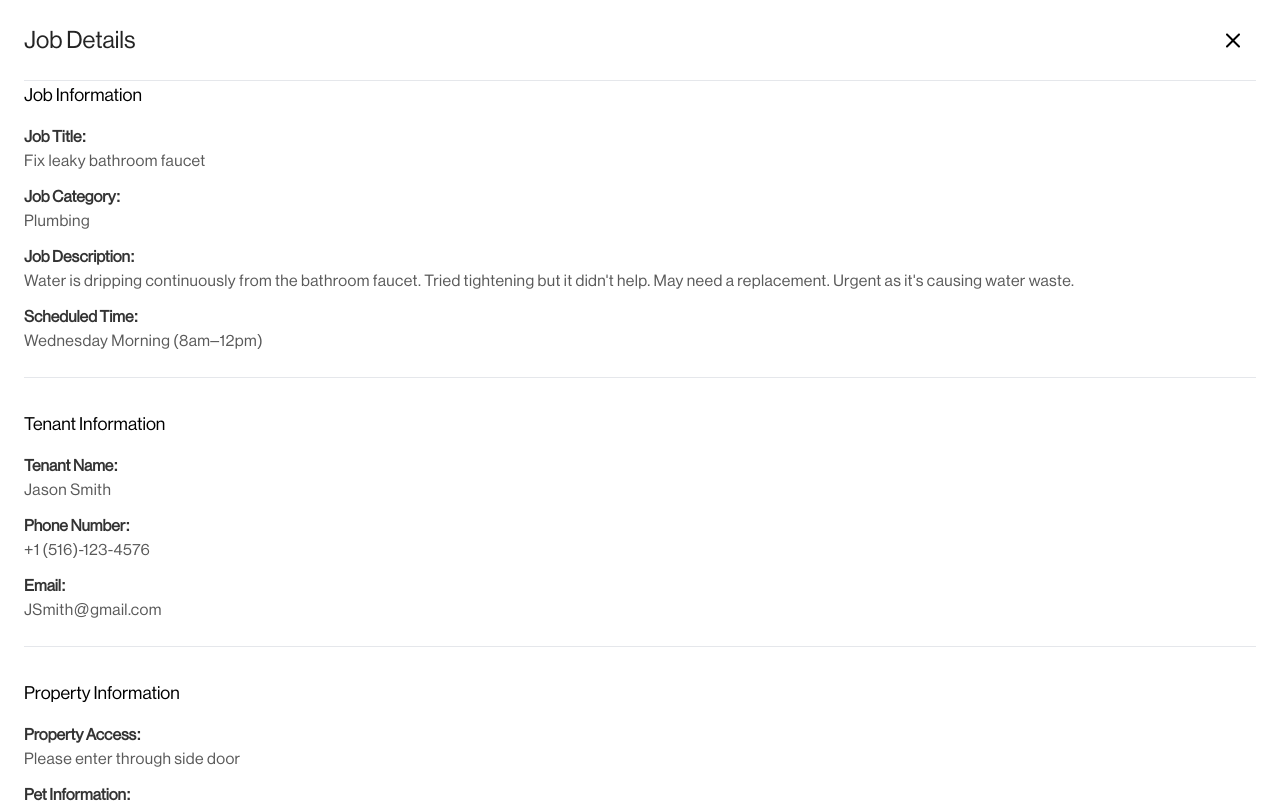
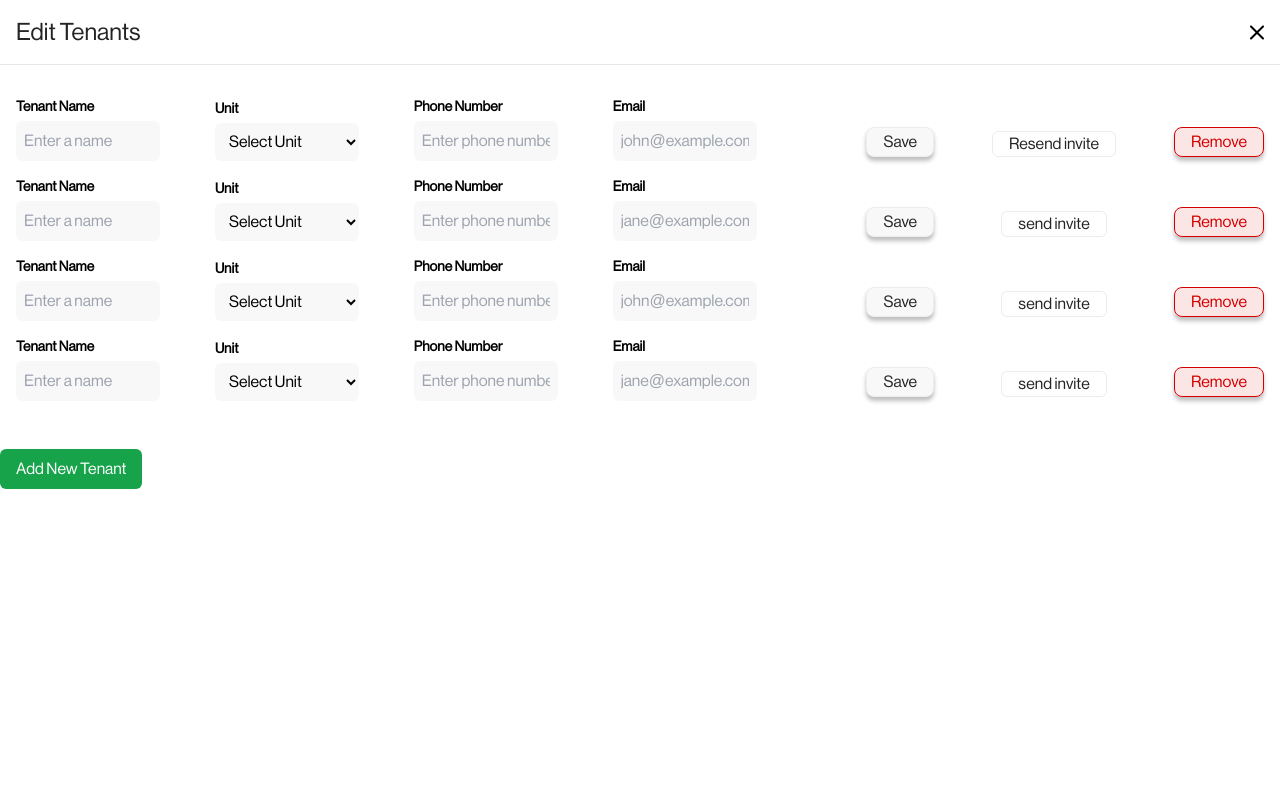
Before and after one commit to muzamil-rashdi/My-Landing-page, a React (Create React App) app: page / in a window 1280 px wide. Shown: the top 803 px of the page. Built offline with nearby package versions, Linux system fonts and the light colour scheme.

Commit message:
work EditTanentModal component

```diff
--- a/src/App.js
+++ b/src/App.js
@@ -40,124 +40,151 @@
 
 
 // Usage in App.js
-import heroBg from "./assets/images/bghero.png";
-import InfoPage from "./components/InfoPage";
+// import heroBg from "./assets/images/bghero.png";
+import EditTenantsModal from "./components/EditTenantsModal";
 
-const pageData = {
-  title: "Job Details",
-  sections: [
-    {
-      id: "job-info",
-      title: "Job Information",
-      items: [
-        { label: "Job Title:", value: "Fix leaky bathroom faucet" },
-        { label: "Job Category:", value: "Plumbing" },
-        {
-          label: "Job Description:",
-          value: "Water is dripping continuously from the bathroom faucet. Tried tightening but it didn't help. May need a replacement. Urgent as it's causing water waste."
-        },
-        { label: "Scheduled Time:", value: "Wednesday Morning (8am–12pm)" }
-      ]
-    },
-    {
-      id: "tenant-info",
-      title: "Tenant Information",
-      items: [
-        { label: "Tenant Name:", value: "Jason Smith" },
-        { label: "Phone Number:", value: "+1 (516)-123-4576" },
-        { label: "Email:", value: "JSmith@gmail.com" }
-      ]
-    },
-    {
-      id: "property-info",
-      title: "Property Information",
-      items: [
-        {
-          label: "Property Access:",
-          value: "Please enter through side door"
-        },
-        {
-          label: "Pet Information:",
-          value: "Please enter through side door"
-        },
-        {
-          label: "Property Information:",
-          value: "123 Main Street, Apt 4B, New York, NY 10001"
-        },
-        {
-          label: "Map Preview:",
-          value: "https://www.google.com/maps/embed?pb=!1m18!1m12!1m3!1d3022.9663095343008!2d-74.0062580845842!3d40.71277527932651!2m3!1f0!2f0!3f0!3m2!1i1024!2i768!4f13.1!3m3!1m2!1s0x89c25a345ae0a3a9%3A0x5f9b920c705dcd99!2s123%20Main%20St%2C%20New%20York%2C%20NY%2010001!5e0!3m2!1sen!2sus!4v1623947486419!5m2!1sen!2sus"
-        }
-      ]
-    },
-    {
-      id: "budget-preferences",
-      title: "Budget & Preferences",
-      type: "budgetPreferences", // Special type for custom rendering
-      items: [
-        { label: "Estimated Cost:", value: "$100 – $250" },
-        { label: "Job Post Date:", value: "June 16, 2025" },
-        {
-          label: "Availability:",
-          value: [
-            "Wednesday Morning (8am–12pm)",
-            "Thursday Afternoon (12pm–3pm)",
-            "Friday All Day (8am–6pm)",
-            "Saturday All Day (8am–6pm)"
-          ]
-        },
-        {
-          label: "Select a Time to Complete the Work:",
-          value: [
-            "Wednesday Morning (8am–12pm)",
-            "Thursday Afternoon (12pm–3pm)",
-            "Friday All Day (8am–6pm)",
-            "Saturday All Day (8am–6pm)"
-          ]
-        },
-        {
-          label: "Attachments:",
-          value: [heroBg, heroBg]
-        }
-      ]
-    }
+// const pageData = {
+//   title: "Job Details",
+//   sections: [
+//     {
+//       id: "job-info",
+//       title: "Job Information",
+//       items: [
+//         { label: "Job Title:", value: "Fix leaky bathroom faucet" },
+//         { label: "Job Category:", value: "Plumbing" },
+//         {
+//           label: "Job Description:",
+//           value: "Water is dripping continuously from the bathroom faucet. Tried tightening but it didn't help. May need a replacement. Urgent as it's causing water waste."
+//         },
+//         { label: "Scheduled Time:", value: "Wednesday Morning (8am–12pm)" }
+//       ]
+//     },
+//     {
+//       id: "tenant-info",
+//       title: "Tenant Information",
+//       items: [
+//         { label: "Tenant Name:", value: "Jason Smith" },
+//         { label: "Phone Number:", value: "+1 (516)-123-4576" },
+//         { label: "Email:", value: "JSmith@gmail.com" }
+//       ]
+//     },
+//     {
+//       id: "property-info",
+//       title: "Property Information",
+//       items: [
+//         {
+//           label: "Property Access:",
+//           value: "Please enter through side door"
+//         },
+//         {
+//           label: "Pet Information:",
+//           value: "Please enter through side door"
+//         },
+//         {
+//           label: "Property Information:",
+//           value: "123 Main Street, Apt 4B, New York, NY 10001"
+//         },
+//         {
+//           label: "Map Preview:",
+//           value: "https://www.google.com/maps/embed?pb=!1m18!1m12!1m3!1d3022.9663095343008!2d-74.0062580845842!3d40.71277527932651!2m3!1f0!2f0!3f0!3m2!1i1024!2i768!4f13.1!3m3!1m2!1s0x89c25a345ae0a3a9%3A0x5f9b920c705dcd99!2s123%20Main%20St%2C%20New%20York%2C%20NY%2010001!5e0!3m2!1sen!2sus!4v1623947486419!5m2!1sen!2sus"
+//         }
+//       ]
+//     },
+//     {
+//       id: "budget-preferences",
+//       title: "Budget & Preferences",
+//       type: "budgetPreferences", // Special type for custom rendering
+//       items: [
+//         { label: "Estimated Cost:", value: "$100 – $250" },
+//         { label: "Job Post Date:", value: "June 16, 2025" },
+//         {
+//           label: "Availability:",
+//           value: [
+//             "Wednesday Morning (8am–12pm)",
+//             "Thursday Afternoon (12pm–3pm)",
+//             "Friday All Day (8am–6pm)",
+//             "Saturday All Day (8am–6pm)"
+//           ]
+//         },
+//         {
+//           label: "Select a Time to Complete the Work:",
+//           value: [
+//             "Wednesday Morning (8am–12pm)",
+//             "Thursday Afternoon (12pm–3pm)",
+//             "Friday All Day (8am–6pm)",
+//             "Saturday All Day (8am–6pm)"
+//           ]
+//         },
+//         {
+//           label: "Attachments:",
+//           value: [heroBg, heroBg]
+//         }
+//       ]
+//     }
+//   ]
+// };
+
+// // Alternative example with multiple map previews
+// const pageDataWithMultipleMaps = {
+//   title: "Property Details",
+//   sections: [
+//     {
+//       id: "location-info",
+//       title: "Location Information",
+//       items: [
+//         {
+//           label: "Map Preview:",
+//           value: "https://www.google.com/maps/embed?pb=!1m18!1m12!1m3!1d3022.9663095343008!2d-74.0062580845842!3d40.71277527932651!2m3!1f0!2f0!3f0!3m2!1i1024!2i768!4f13.1!3m3!1m2!1s0x89c25a345ae0a3a9%3A0x5f9b920c705dcd99!2s123%20Main%20St%2C%20New%20York%2C%20NY%2010001!5e0!3m2!1sen!2sus!4v1623947486419!5m2!1sen!2sus"
+//         },
+//         {
+//           label: "Satellite View:",
+//           value: "https://www.google.com/maps/embed?pb=!1m18!1m12!1m3!1d3022.9663095343008!2d-74.0062580845842!3d40.71277527932651!2m3!1f0!2f0!3f0!3m2!1i1024!2i768!4f13.1!3m3!1m2!1s0x89c25a345ae0a3a9%3A0x5f9b920c705dcd99!2s123%20Main%20St%2C%20New%20York%2C%20NY%2010001!5e0!3m2!1sen!2sus!4v1623947486419!5m2!1sen!2sus"
+//         }
+//       ]
+//     }
+//   ]
+// };
+// Example data with the new structure
+const tenantRows = [
+  [
+    { label: "Tenant Name", placeholder: "Enter a name", type: "text", name: "Tenant_Name" },
+    { label: "Unit", placeholder: "Select Unit", type: "select", name: "Unit", options: ["Unit A", "Unit B"] },
+    { label: "Phone Number", placeholder: "Enter phone number", type: "phone", name: "Phone_Number" },
+    { label: "Email", placeholder: "john@example.com", type: "email", name: "Email" },
+    { is_sent:true}
+  ],
+  [
+    { label: "Tenant Name", placeholder: "Enter a name", type: "text", name: "Tenant_Name" },
+    { label: "Unit", placeholder: "Select Unit", type: "select", name: "Unit", options: ["Unit A", "Unit B", "Unit C"] },
+    { label: "Phone Number", placeholder: "Enter phone number", type: "phone", name: "Phone_Number" },
+    { label: "Email", placeholder: "jane@example.com", type: "email", name: "Email" },
+    { is_sent:false}
+  ],
+    [
+    { label: "Tenant Name", placeholder: "Enter a name", type: "text", name: "Tenant_Name" },
+    { label: "Unit", placeholder: "Select Unit", type: "select", name: "Unit", options: ["Unit A", "Unit B"] },
+    { label: "Phone Number", placeholder: "Enter phone number", type: "phone", name: "Phone_Number" },
+    { label: "Email", placeholder: "john@example.com", type: "email", name: "Email" },
+    { is_sent:false}
+  ],
+  [
+    { label: "Tenant Name", placeholder: "Enter a name", type: "text", name: "Tenant_Name" },
+    { label: "Unit", placeholder: "Select Unit", type: "select", name: "Unit", options: ["Unit A", "Unit B", "Unit C"] },
+    { label: "Phone Number", placeholder: "Enter phone number", type: "phone", name: "Phone_Number" },
+    { label: "Email", placeholder: "jane@example.com", type: "email", name: "Email" },
+    { is_sent:false}
   ]
-};
+];
 
-// Alternative example with multiple map previews
-const pageDataWithMultipleMaps = {
-  title: "Property Details",
-  sections: [
-    {
-      id: "location-info",
-      title: "Location Information",
-      items: [
-        {
-          label: "Map Preview:",
-          value: "https://www.google.com/maps/embed?pb=!1m18!1m12!1m3!1d3022.9663095343008!2d-74.0062580845842!3d40.71277527932651!2m3!1f0!2f0!3f0!3m2!1i1024!2i768!4f13.1!3m3!1m2!1s0x89c25a345ae0a3a9%3A0x5f9b920c705dcd99!2s123%20Main%20St%2C%20New%20York%2C%20NY%2010001!5e0!3m2!1sen!2sus!4v1623947486419!5m2!1sen!2sus"
-        },
-        {
-          label: "Satellite View:",
-          value: "https://www.google.com/maps/embed?pb=!1m18!1m12!1m3!1d3022.9663095343008!2d-74.0062580845842!3d40.71277527932651!2m3!1f0!2f0!3f0!3m2!1i1024!2i768!4f13.1!3m3!1m2!1s0x89c25a345ae0a3a9%3A0x5f9b920c705dcd99!2s123%20Main%20St%2C%20New%20York%2C%20NY%2010001!5e0!3m2!1sen!2sus!4v1623947486419!5m2!1sen!2sus"
-        }
-      ]
-    }
-  ]
-};
+// Usage in parent component
 
 export default function App() {
   return (
-    <InfoPage
-      title={pageData.title}
-      sections={pageData.sections}
-    >
-      <button className="px-4 py-2 bg-gray-300 rounded-xl">Back</button>
-      <button className="px-4 py-2 bg-red-600 text-white rounded-xl">
-        Deny With Reason
-      </button>
-      <button className="px-4 py-2 bg-green-600 text-white rounded-xl">
-        Approve Job
-      </button>
-    </InfoPage>
+   <EditTenantsModal rows={tenantRows}>
+  <button className="px-4 py-2 bg-green-600 text-white rounded-md">
+    Add New Tenant
+  </button>
+</EditTenantsModal>
+
   );
 }
--- /dev/null
+++ b/src/components/EditTenantsModal.jsx
@@ -0,0 +1,206 @@
+
+
+// const Sections = ({ fields }) => {
+//   return (
+//     <div className="p-6 font-neue">
+//       <h2 className="text-xl font-bold mb-4">Edit Tenants</h2>
+
+//       <div className="space-y-6">
+//         {fields.map((field, index) => (
+//           <div
+//             key={index}
+//             className="flex items-center gap-4 p-4 border rounded-2xl shadow-sm"
+//           >
+//             {/* Label */}
+//             <label className="w-40 font-medium">{field.key}</label>
+
+//             {/* Input based on type */}
+//             {field.type === "text-area" && (
+//               <textarea
+//                 className="flex-1 p-2 border rounded-md"
+//                 placeholder={field.key}
+//               />
+//             )}
+
+//             {field.type === "text" && (
+//               <input
+//                 type="text"
+//                 className="flex-1 p-2 border rounded-md"
+//                 placeholder={field.key}
+//               />
+//             )}
+
+//             {field.type === "email" && (
+//               <input
+//                 type="email"
+//                 className="flex-1 p-2 border rounded-md"
+//                 placeholder={field.key}
+//               />
+//             )}
+
+//             {field.type === "select" && (
+//               <select className="flex-1 p-2 border rounded-md">
+//                 {field.options && field.options.length > 0 ? (
+//                   field.options.map((opt, i) => (
+//                     <option key={i} value={opt}>
+//                       {opt}
+//                     </option>
+//                   ))
+//                 ) : (
+//                   <option value="">Select {field.key}</option>
+//                 )}
+//               </select>
+//             )}
+
+//             {/* Buttons */}
+//             <div className="flex gap-2">
+//               <button className="px-3 py-1 bg-green-500 text-white rounded-md">
+//                 Save
+//               </button>
+//               <button className="px-3 py-1 bg-blue-500 text-white rounded-md">
+//                 Send Invite
+//               </button>
+//               <button className="px-3 py-1 bg-red-500 text-white rounded-md">
+//                 Remove
+//               </button>
+//             </div>
+//           </div>
+//         ))}
+//       </div>
+//     </div>
+//   );
+// };
+
+import React, { useState } from "react";
+
+const EditTenantsModal = ({ rows, children }) => {
+  const [tenantData, setTenantData] = useState(
+    rows.map(row =>
+      row.reduce((acc, field) => {
+        // Initialize with empty values, not placeholders
+        acc[field.name] = field.value || '';
+        return acc;
+      }, {})
+    )
+  );
+
+  const handleInputChange = (rowIndex, fieldName, value) => {
+    const updatedData = [...tenantData];
+    updatedData[rowIndex][fieldName] = value;
+    setTenantData(updatedData);
+  };
+
+  const handleSave = (rowIndex) => {
+    console.log("Saved data:", tenantData[rowIndex]);
+
+  };
+
+  const handleSendInvite = (rowIndex) => {
+    console.log("Send invite for:", tenantData[rowIndex]);
+
+  };
+
+  const handleRemove = (rowIndex) => {
+    console.log("Remove tenant at index:", rowIndex);
+
+  };
+
+  return (
+    <div className="font-neue px-0 font-neue">
+
+      <div className="flex items-center justify-between flex-row border-b  mb-4">
+        <h1 className="text-2xl text-[#242424] font-[500] p-4">Edit Tenants</h1>
+        <button className="p-4 hover:bg-green-600 hover:text-white transition rounded">
+          <svg
+            width="14"
+            height="15"
+            viewBox="0 0 14 15"
+            fill="none"
+            xmlns="http://www.w3.org/2000/svg"
+          >
+            <path
+              fillRule="evenodd"
+              clipRule="evenodd"
+              d="M0.292893 0.792893C0.683417 0.402369 1.31658 0.402369 1.70711 0.792893L7 6.08579L12.2929 0.792893C12.6834 0.402369 13.3166 0.402369 13.7071 0.792893C14.0976 1.18342 14.0976 1.81658 13.7071 2.20711L8.41421 7.5L13.7071 12.7929C14.0976 13.1834 14.0976 13.8166 13.7071 14.2071C13.3166 14.5976 12.6834 14.5976 12.2929 14.2071L7 8.91421L1.70711 14.2071C1.31658 14.5976 0.683417 14.5976 0.292893 14.2071C-0.0976311 13.8166 -0.0976311 13.1834 0.292893 12.7929L5.58579 7.5L0.292893 2.20711C-0.0976311 1.81658 -0.0976311 1.18342 0.292893 0.792893Z"
+              fill="currentColor"
+            />
+          </svg>
+        </button>
+      </div>
+
+
+      <div className="space-y-4 p-4">
+        {rows.map((tenantFields, rowIndex) => (
+          <div
+            key={rowIndex}
+            className="flex gap-0 p-0 justify-between items-end"
+          >
+
+            {tenantFields.map((field, fieldIndex) => (
+              <div key={fieldIndex} className=" flex flex-col">
+
+               {field.label && (
+                    <label className="text-sm font-medium mb-1 font-semibold">
+                        {field.label}
+                    </label>
+                    )}
+
+
+                {field.type === "select" ? (
+                  <select
+                    value={tenantData[rowIndex][field.name] || ""}
+                    onChange={(e) => handleInputChange(rowIndex, field.name, e.target.value)}
+                    className="p-[10px] border-[#DADADA] rounded-md w-36 bg-[#F8F8F8]"
+                  >
+                    <option value="" disabled>{field.placeholder}</option>
+                    {field.options && field.options.map((option, idx) => (
+                      <option key={idx} value={option}>
+                        {option}
+                      </option>
+                    ))}
+                  </select>
+                ) : (
+                    field.type &&
+                  <input
+                    type={field.type === "phone" ? "tel" : field.type}
+                    value={tenantData[rowIndex][field.name] || ""}
+                    onChange={(e) => handleInputChange(rowIndex, field.name, e.target.value)}
+                    placeholder={field.placeholder}
+                    className="p-2 border-[#DADADA] rounded-md w-36 bg-[#F8F8F8] "
+                  />
+                )}
+              </div>
+            ))}
+
+
+            <button
+              onClick={() => handleSave(rowIndex)}
+              className=" px-4 py-[2px] bg-[#F8F8F8] text-[#242424] border-[1.5px] border-[#ECECEC] rounded-lg mb-1 shadow-[0px_4px_4px_0px_#00000040]"
+            >
+              Save
+            </button>
+            <div className="w-[130px] text-center">
+            <button
+              onClick={() => handleSendInvite(rowIndex)}
+              className=" px-4 text-[#242424] bg-[#FFFFFF] border border-[1.5px] border-[#ECECEC] rounded-md mb-1"
+            >
+              {tenantFields[4].is_sent===true?"Resend invite":"send invite"}
+            </button>
+            </div>
+            <button
+              onClick={() => handleRemove(rowIndex)}
+              className="px-4 py-[2px] bg-[#D400001A]/10 text-[#D40000] border-[1.5px] border-[#D40000] rounded-lg mb-1 shadow-[0px_4px_4px_0px_#00000040]"
+            >
+              Remove
+            </button>
+          </div>
+        ))}
+      </div>
+
+      {/* Footer */}
+      <div className="mt-8 flex space-x-4">{children}</div>
+    </div>
+  );
+};
+
+export default EditTenantsModal;
```
